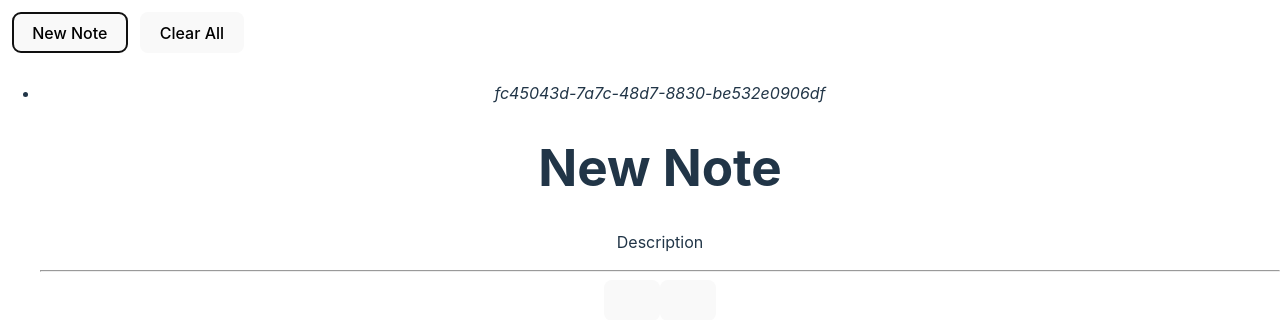
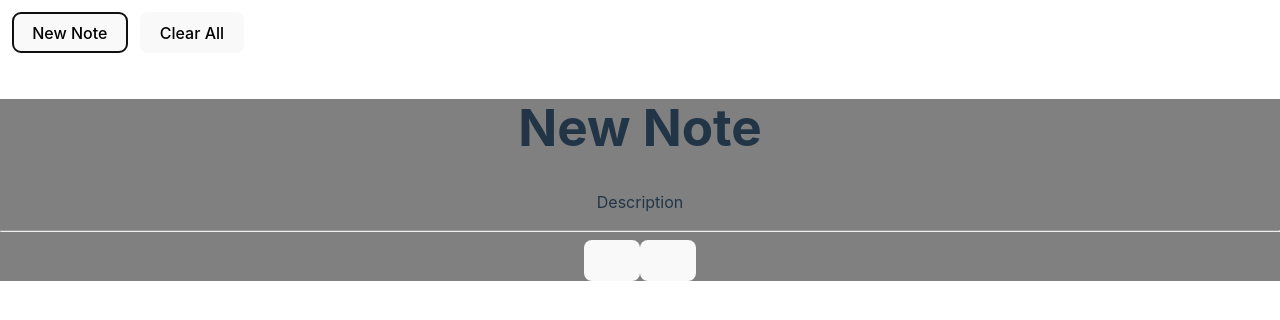
Before and after one commit to dominicgaliano/notes-ts, a React (Vite) app: page / in a window 1280 px wide. Both pictures are taken after a click on the button "New Note". Shown: the top 320 px of the page. Built offline with nearby package versions, Linux system fonts and the light colour scheme; some icons are missing.

Commit message:
removed note id and started body css

```diff
--- a/src/App.css
+++ b/src/App.css
@@ -2,3 +2,8 @@
   margin: 0 auto;
   text-align: center;
 }
+
+.notes-list {
+  margin: 0;
+  padding: 0;
+}
--- a/src/App.tsx
+++ b/src/App.tsx
@@ -16,7 +16,7 @@ function App(): React.ReactElement {
   return (
     <div>
       <Header notes={notes} dispatch={dispatch} />
-      <div>
+      <div className="body">
         <ul className="notes-list">
           {notes.map((note) => {
             return <NoteCard note={note} dispatch={dispatch} key={note.id} />;
--- /dev/null
+++ b/src/components/NoteCard.css
@@ -0,0 +1,6 @@
+.card {
+    list-style-type: none;
+    margin: 0;
+    padding: 0;
+    background-color: grey;
+}
--- a/src/components/NoteCard.tsx
+++ b/src/components/NoteCard.tsx
@@ -2,6 +2,7 @@ import { useState } from "react";
 import { FaTrash, FaPencil, FaCheck, FaX } from "react-icons/fa6";
 import { handleEditNote, handleDeleteNote } from "../utils";
 import { Note, ReducerAction } from "../types";
+import "./NoteCard.css";
 
 type Props = {
   note: Note;
@@ -31,9 +32,9 @@ export default function NoteCard({
       }}
     >
       {isEditing ? (
-        <div>
+        <>
           <form>
-            <i>{note.id}</i>
+            {/* <i>{note.id}</i> */}
             <label>
               <input
                 type="text"
@@ -82,10 +83,10 @@ export default function NoteCard({
           >
             <FaX />
           </button>
-        </div>
+        </>
       ) : (
-        <div>
-          <i>{note.id}</i>
+        <>
+          {/* <i>{note.id}</i> */}
           <h1>{note.title}</h1>
           <p>{note.content}</p>
           <hr></hr>
@@ -100,7 +101,7 @@ export default function NoteCard({
           <button onClick={() => handleDeleteNote(dispatch, note.id)}>
             <FaTrash />
           </button>
-        </div>
+        </>
       )}
     </li>
   );
```
